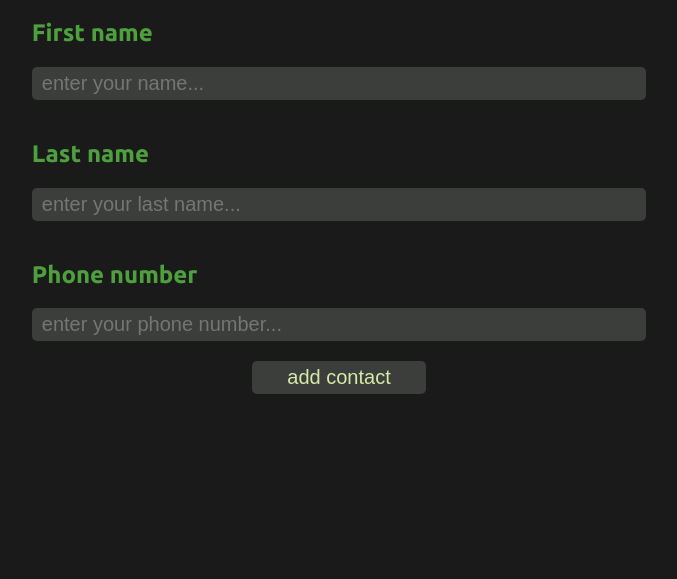
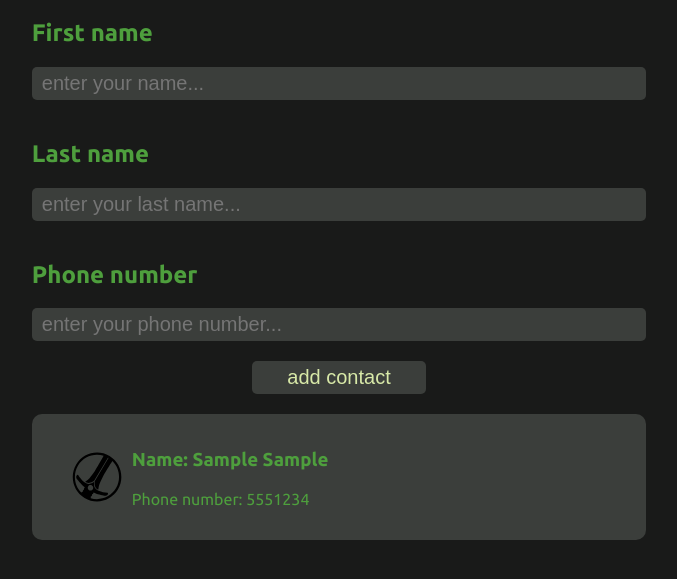
Before and after one commit to Kurul-afk/Contact-book, a plain HTML site: page index.html in a window 1280 px wide. Both pictures are taken after typing "Sample", "Sample", "5551234" into the empty fields and a click on the button "add contact". Shown: the part 73-652 px from the top of the page, without its empty margins (301-978 px from the left). Drawn offline with Linux system fonts and the light colour scheme.

Commit message:
Сделал возможность добавление и чтения пользователей, осталось добавить к карточкам две кнопки (УДАЛЕНИЕ и ИЗМЕНЕНИЕ)

```diff
--- a/index.html
+++ b/index.html
@@ -20,7 +20,7 @@
           <h2 class="form-text">First name</h2>
           <input
             type="text"
-            class="form-input"
+            class="form-input first-name"
             placeholder="enter your name..."
           />
         </div>
@@ -28,7 +28,7 @@
           <h2 class="form-text">Last name</h2>
           <input
             type="text"
-            class="form-input"
+            class="form-input last-name"
             placeholder="enter your last name..."
           />
         </div>
@@ -36,7 +36,7 @@
           <h2 class="form-text">Phone number</h2>
           <input
             type="tel"
-            class="form-input"
+            class="form-input phone-number"
             placeholder="enter your phone number..."
           />
         </div>
--- a/script.js
+++ b/script.js
@@ -1,15 +1,76 @@
 const formInput = document.querySelectorAll(".form-input");
 const btn = document.querySelector(".btn");
+const listContainer = document.querySelector(".list-container");
 const listContacts = document.querySelector(".list-contacts");
 
 btn.addEventListener("click", () => {
-  formInput.forEach((item, index) => {
-    if (!item.value.trim()) {
-      alert();
-      return;
-    }
-    item.value = "";
+  const firstName = formInput[0].value.trim();
+  const lastName = formInput[1].value.trim();
+  const phoneNumber = formInput[2].value.trim();
+  if (!firstName && !lastName && !phoneNumber) {
+    alert("Введите все данные");
+    return;
+  }
+  const obj = {
+    firstName: firstName,
+    lastName: lastName,
+    phoneNumber: phoneNumber,
+  };
+  setPersonToLocalStorage(obj);
+  render();
+  formInput.forEach((item) => (item.value = ""));
+  console.log(obj);
+});
+render();
+
+function setPersonToLocalStorage(person) {
+  let data = [];
+  if (localStorage.getItem("person")) {
+    data = JSON.parse(localStorage.getItem("person"));
+  }
+  data.push(person);
+  localStorage.setItem("person", JSON.stringify(data));
+}
+
+function render() {
+  const newData = JSON.parse(localStorage.getItem("person"));
+  listContacts.innerHTML = ""; // Нужен для того что-бы прошлые записи не дублировались
+  newData.forEach((item, index) => {
+    // Создаем элементы
+    const li = document.createElement("li");
+    const liText = document.createElement("div");
+    const liName = document.createElement("h3");
+    const liDescription = document.createElement("p");
+    const liImg = document.createElement("img");
+    const liBtns = document.createElement("div");
+    const btnDelete = document.createElement("button");
+    const btnEdit = document.createElement("button");
+
+    // Устанавливаем стили, атрибуты
+    // Классы
+    liText.className = "li-text";
+    btnDelete.className = "btn-delete";
+    btnEdit.className = "btn-edit";
+    li.className = "list-item";
+    // Текст внутри элемента
+    liName.innerText = `Name: ${item.firstName} ${item.lastName}`;
+    liDescription.innerText = `Phone number: ${item.phoneNumber}`;
+    // Установка атрибутов
+    liImg.setAttribute("src", "./img/class-warrior.svg");
+    // Стили
+    listContainer.style.display = "block";
+    liImg.style.width = "50px";
+    liImg.style.marginRight = "10px";
+    li.style.display = "flex";
+
+    btnDelete.addEventListener("click", () => {});
+    btnEdit.addEventListener("click", () => {});
+
+    // Добавляем элементы внутрь другого
+    liText.append(liName);
+    liText.append(liDescription);
+    li.appendChild(liImg);
+    li.appendChild(liText);
+    listContacts.appendChild(li);
   });
-});
-
-function setItemToStorage() {}
+}
--- a/style.css
+++ b/style.css
@@ -49,3 +49,13 @@ body {
 .btn:hover {
   background-color: #464e46;
 }
+.list-container{
+  display: none;
+  background: #3b3e3b;
+  border-radius: 10px;
+  width: 80%;
+  transition: 0.2s;
+}
+.list-contacts{
+  list-style-type: none;
+}
```
